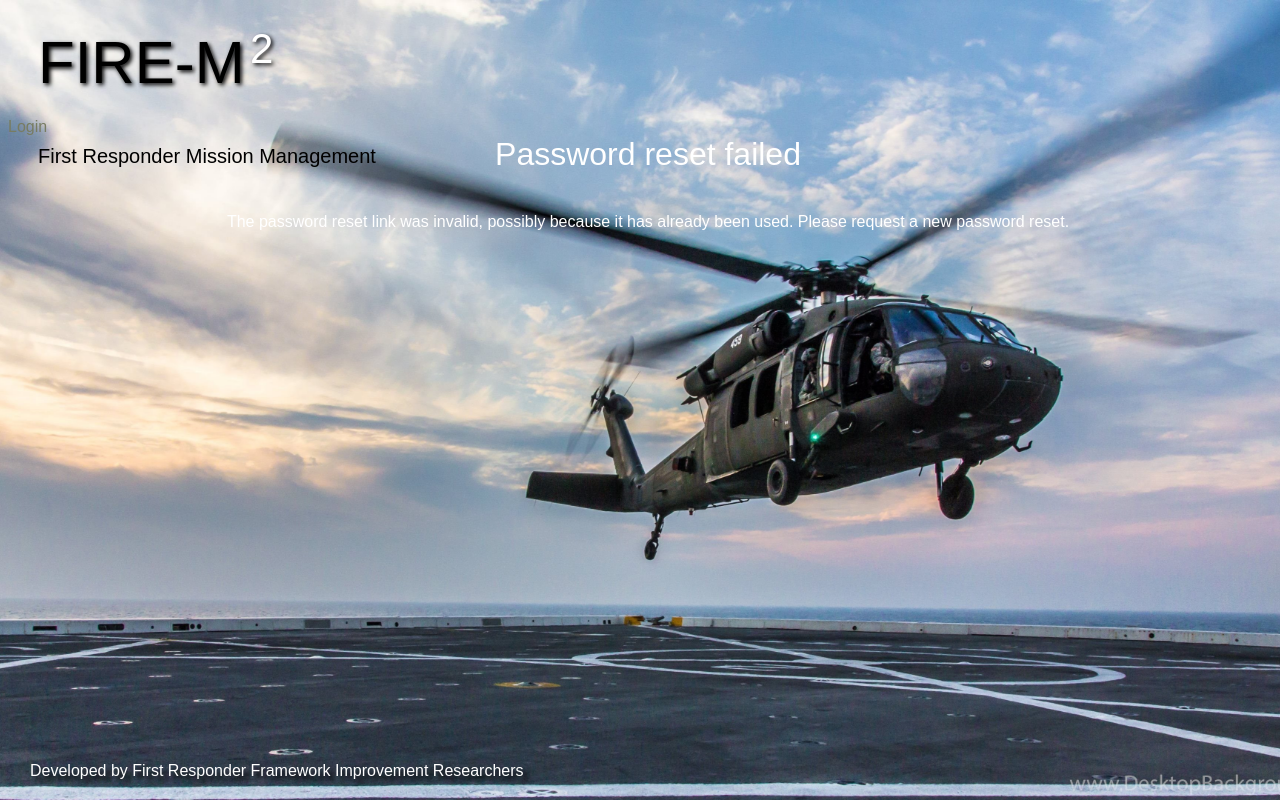
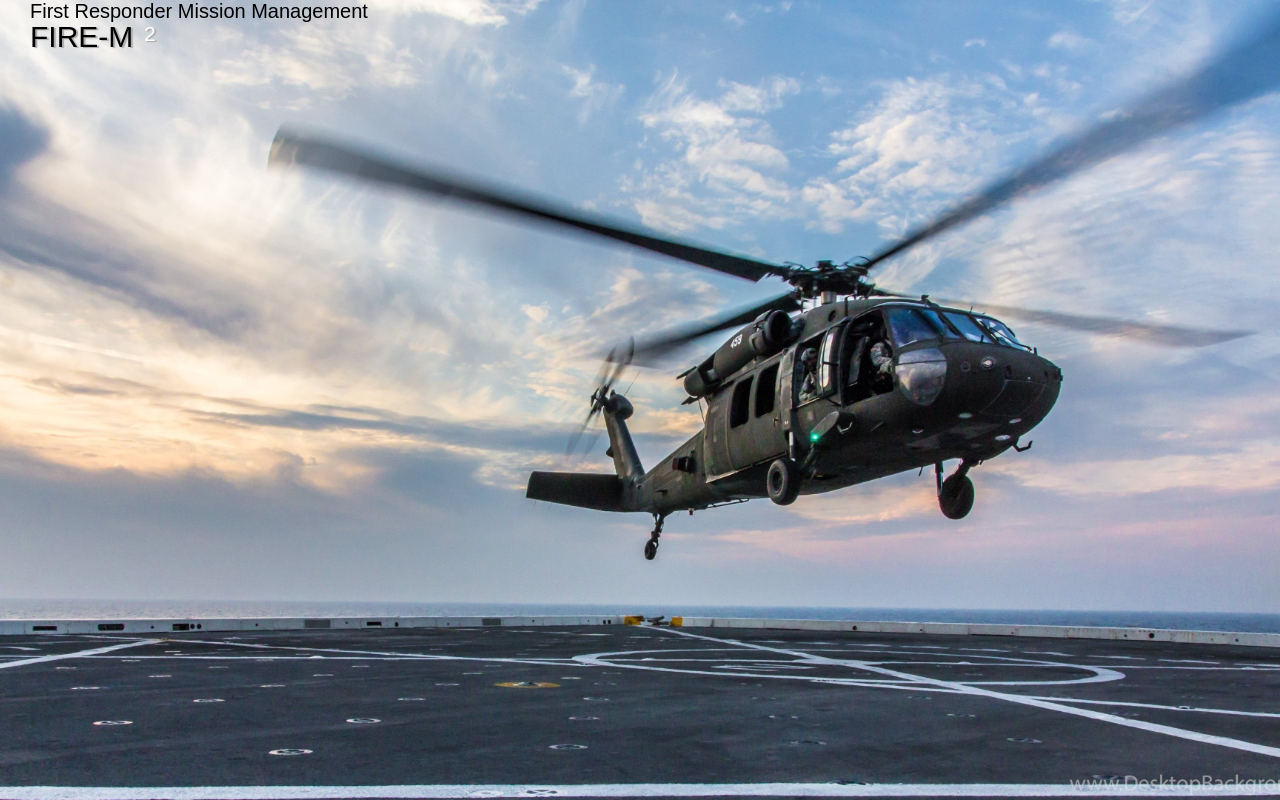
Before and after one commit to sbabenko/teamSix, a Django app: page /accounts/reset/1/1/ in a window 1280 px wide. Run offline with Django 3.2, Linux system fonts and the light colour scheme.

Commit message:
Added a map

```diff
--- a/fireM2/dashBoard/static/css/styles.css
+++ b/fireM2/dashBoard/static/css/styles.css
@@ -29,6 +29,15 @@
   font-family: 'Titillium Web', sans-serif;
 }
 
+.map {
+  position: fixed;
+  top: 1px;
+  left: 1px;
+  z-index: -10;
+  width:100%;
+  height: 800px;
+}
+
 a {
   text-decoration: none;
   color: #777c62;
@@ -45,31 +54,34 @@
   top: 100px;
   background: rgba(19, 35, 47, 0.7);
   padding: 30px;
-  max-width: 400px;
+  max-width: 300px;
   margin: 40px auto;
   border-radius: 4px;
   box-shadow: 0 4px 10px 4px rgba(19, 35, 47, 0.3);
 }
 
 .bigTitle{
+  position: fixed;
+  z-index: 10;
   width: 100%;
   overflow: hidden;
-  position: relative;
   left: 30px;
   top: 20px;
-  font-size: 60px;
+  font-size: 30px;
   font-style: bold;
-  text-shadow: 2px 2px 4px #000000;
+  text-shadow: 2px 1px 1px #AAAAAA;
   text-shadow: #777c62;
 }
 
 .subTitle{
+  position: fixed;
   width: 100%;
   overflow: hidden;
-  position: relative;
+
   left: 30px;
-  top: 50px;
+  top: 0px;
   font-size: 20px;
+
 }
 
 .chatbox{
@@ -313,8 +325,8 @@
 
 .sup {
   position: fixed;
-  top: 25px;
-  left: 250px;
+  top: 22px;
+  left: 144px;
   bottom: 1ex;
   font-size: 70%;
 }
--- a/fireM2/dashBoard/templates/base_dashboard.html
+++ b/fireM2/dashBoard/templates/base_dashboard.html
@@ -4,6 +4,7 @@
   {% block title %}<title>Fire M2</title>{% endblock %}
 </head>
 <body>
+
 
     {% load static %}
     <link rel="stylesheet" type="text/css" href="{% static 'css/styles.css' %}">
@@ -13,7 +14,12 @@
     <br>
     <div class = "subTitle">First Responder Mission Management</div>
 
+    <div class = "map" id="map" style="position:fixed"></div>
+
     {% block sidebar %}
+
+<!-- Change below block to redirect to the login page with ?next={{request.path}}
+instead of a static link
 
     {% if user.is_authenticated %}
         <div>User: {{ user.get_username }}</div>
@@ -23,8 +29,24 @@
         {% endif %}
 
     {% endblock %}
-    {% block content %}
+    {% block content %}-->
     {% endblock %}
+
+    <script>
+    function myMap() {
+      var mapCanvas = document.getElementById("map");
+      var mapOptions = {
+
+        center: new google.maps.LatLng(38.434046,-75.340284),
+        zoom:9,
+        mapTypeId:google.maps.MapTypeId.SATELLITE
+
+    };
+      var map = new google.maps.Map(mapCanvas,mapOptions);
+    }
+    </script>
+
+    <script src="https://maps.googleapis.com/maps/api/js?key=AIzaSyDbNu4nnoEfW9vB55Ns4Ud1jqxeLH13qpQ&callback=myMap"></script>
 
     <div class = "footer">Developed by First Responder Framework Improvement Researchers</div><!-- /footer -->
 
--- a/fireM2/dashBoard/templates/index.html
+++ b/fireM2/dashBoard/templates/index.html
@@ -9,7 +9,5 @@
   <ul>
 
 
-
-
   </ul>
 {% endblock %}
--- a/fireM2/templates/registration/login.html
+++ b/fireM2/templates/registration/login.html
@@ -11,7 +11,7 @@
     <p>Your account doesn't have access to this page. To proceed,
     please login with an account that has access.</p>
   {% else %}
-    <p>Please login to see this page.</p>
+    <p><!--Please login to see this page.--></p>
   {% endif %}
 {% endif %}
 
```
Also changed, not shown: fireM2/db.sqlite3.
